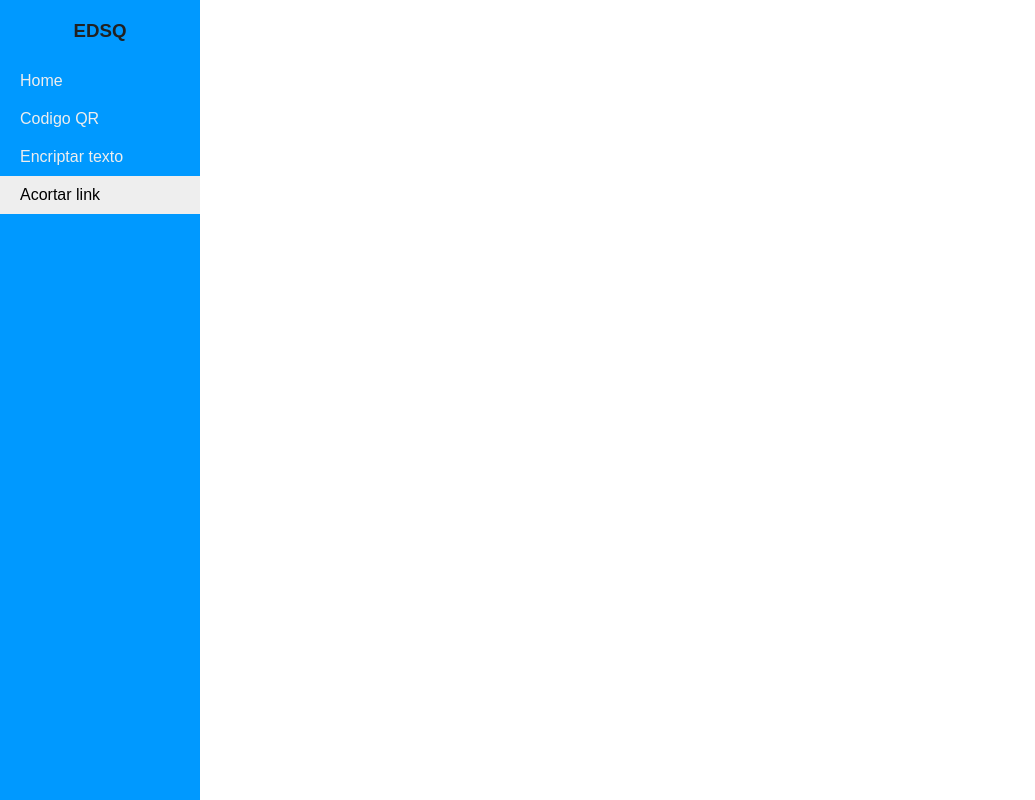
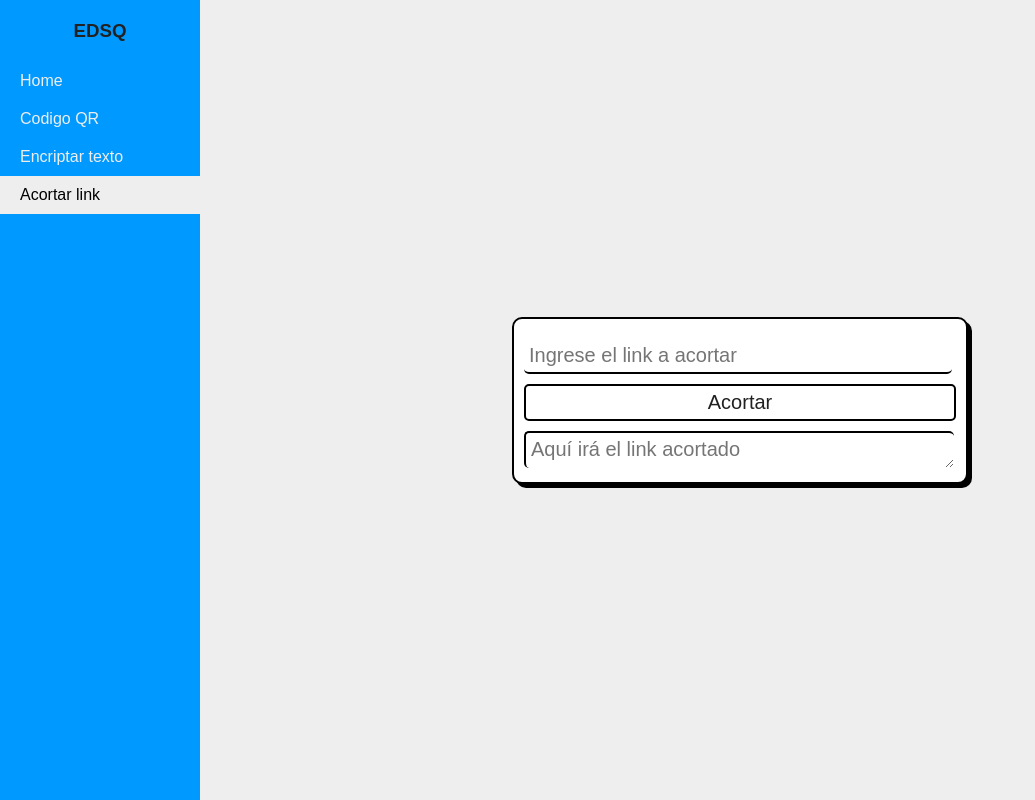
Before and after one commit to jhonatan-jaimes/front-crypt, a React (Vite) app: page /shorter in a window 1280 px wide. Shown: the whole page, without its empty margins (0-1035 px from the left). Built offline with nearby package versions, Linux system fonts and the light colour scheme.

Commit message:
Short page

```diff
--- /dev/null
+++ b/src/assets/component/short-form/Short.module.css
@@ -0,0 +1,50 @@
+.divForm {
+    width: 40%;
+    min-width: 240px;
+    padding: 10px;
+    border: 2px solid black;
+    box-shadow: 4px 4px 0px rgb(0, 0, 0);
+    background-color: #fff;
+    border-radius: 10px;
+    margin: auto;
+}
+
+.inputDiv {
+    margin-top: 10px;
+    padding: 5px;
+    border-radius: 5px;
+    font-size: 20px;
+    width: calc(100% - 14px);
+    border: none;
+    border-bottom: 2px solid black;
+}
+
+.botonAcortar {
+    margin-top: 10px;
+    width: calc(100%);
+    padding-top: 5px;
+    padding-bottom: 5px;
+    border-radius: 5px;
+    border: 2px solid black;
+    font-size: 20px;
+    background-color: inherit;
+}
+
+.botonAcortar:hover {
+    background-color: #09f;
+    color: white;
+    border-color: #09f;
+    cursor: pointer;
+}
+
+.textArea {
+    width: calc(100% - 14px);
+    margin-top: 10px;
+    padding: 5px;
+    border-radius: 5px;
+    border: none;
+    border-top: 2px solid black;
+    border-left: 2px solid black;
+    height: 25px;
+    font-size: 20px;
+}
--- /dev/null
+++ b/src/assets/component/short-form/ShorteComponent.jsx
@@ -0,0 +1,33 @@
+import React from 'react'
+import InputTextComponent from '../input-text/InputTextComponent'
+import styles from "../../component/short-form/Short.module.css"
+import BotonComponent from '../boton/BotonComponent'
+import TextAreaComponent from "../area-text/TextAreaComponent"
+
+const ShorteComponent = ({ value, placeholder, onChange, code, onClick }) => {
+    return (
+        <section className={styles.divForm}>
+            <div>
+                <InputTextComponent
+                    value={value}
+                    placeholder={placeholder}
+                    className={styles.inputDiv}
+                    onChange={onChange}
+                />
+            </div>
+            <BotonComponent
+                nameButton={"Acortar"}
+                className={styles.botonAcortar}
+                onClick={() => onClick("short", { text: value, link: "www.edsq.com/" })}
+            />
+            <TextAreaComponent
+                value={code.text}
+                className={styles.textArea}
+                placeholder={`Aquí irá el link acortado`}
+                readOnly
+            />
+        </section>
+    )
+}
+
+export default ShorteComponent
--- a/src/assets/pages/short-page/ShortPage.jsx
+++ b/src/assets/pages/short-page/ShortPage.jsx
@@ -1,9 +1,32 @@
-import React from 'react'
+import React, { useState } from 'react'
+import ShorteComponent from '../../component/short-form/ShorteComponent'
+import styles from "./ShortPage.module.css"
+import { fetchPost } from "../../domain/Fetch.js";
+import UrlLinks from "../../domain/UrlLinks.js";
 
 const ShortPage = () => {
+    const [messa, setMessa] = useState("");
+    const [link, setLink] = useState("");
+    const onChange = (e) => {
+        setMessa(e.target.value);
+    };
+    const onClick = async (mode, objeto) => {
+        try {
+            const result = await fetchPost(`${UrlLinks.URL_GENERAL}/${mode}`, objeto);
+            setLink(result);
+        } catch (error) {
+            console.error("Error in handleSubmit:", error);
+        }
+    }
     return (
-        <div>
-
+        <div className={styles.divGeneral}>
+            <ShorteComponent
+                value={messa}
+                placeholder={"Ingrese el link a acortar"}
+                code={link}
+                onChange={onChange}
+                onClick={onClick}
+            />
         </div>
     )
 }
--- /dev/null
+++ b/src/assets/pages/short-page/ShortPage.module.css
@@ -0,0 +1,6 @@
+.divGeneral {
+    width: 85%;
+    height: 100vh;
+    background-color: #eee;
+    align-content: center;
+}
```
